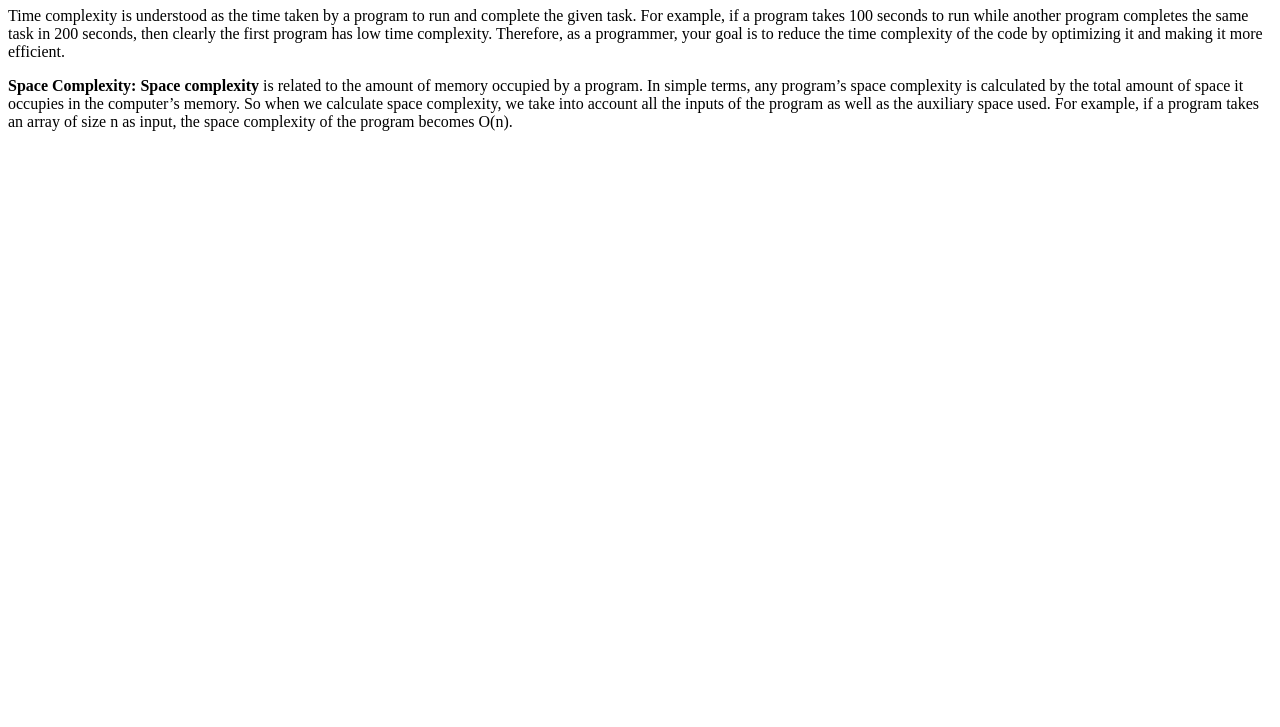
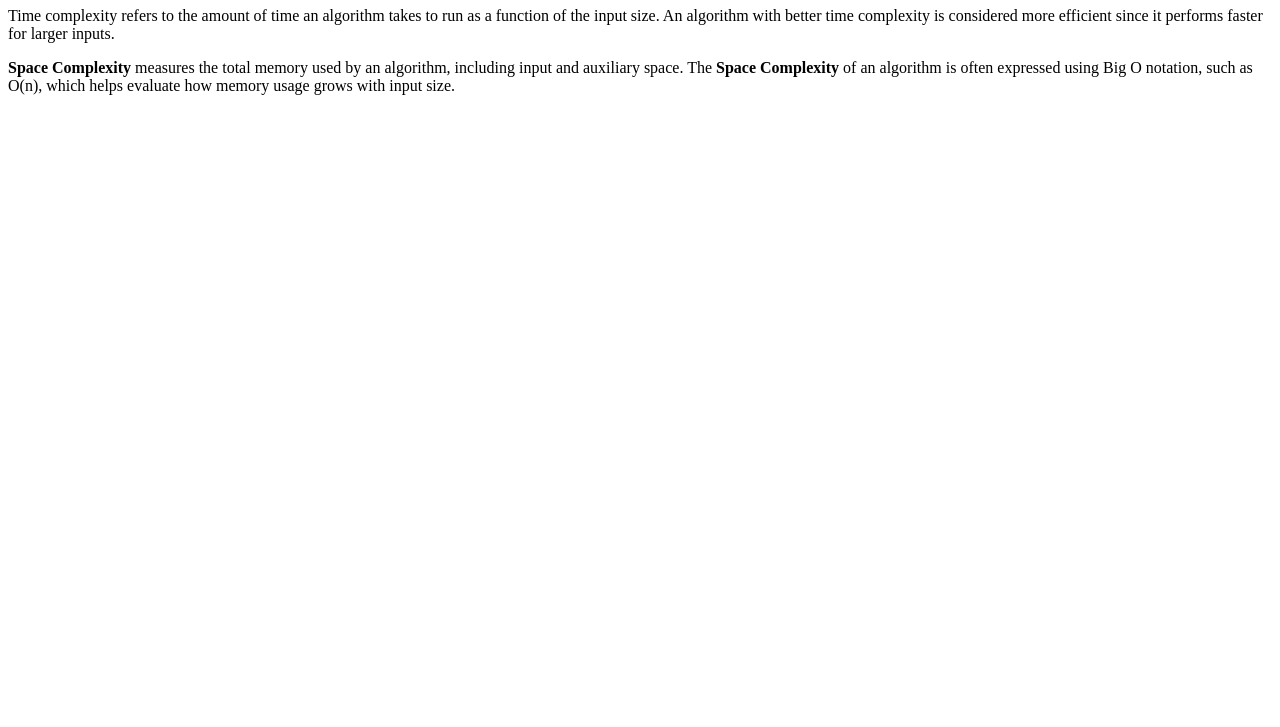
Before and after one commit to acciojob/time-and-space-complexity-mrunalbalbudhe020-web, a website: page main.html in a window 1280 px wide. Shown: the part 73-800 px from the top of the page. Drawn offline with Linux system fonts and the light colour scheme.

Commit message:
created a submission

```diff
--- a/main.html
+++ b/main.html
@@ -7,21 +7,18 @@
 </head>
 
 <body>
-	<!-- the entire body must be written by student -->
-
 	<h1>Understanding Time, Space, and Complexity</h1>
 
-	<p>Time complexity is understood as the time taken by a program to run and
-	complete the given task. For example, if a program takes 100 seconds to run while another program completes the
-	same task in 200 seconds, then clearly the first program has
-	low time complexity. Therefore, as a programmer, your goal is to reduce the time complexity of the code by optimizing it and making it more efficient.
-    </p>
+  <p>
+    Time complexity refers to the amount of time an algorithm takes to run as a function of the input size.
+    An algorithm with better time complexity is considered more efficient since it performs faster for larger inputs.
+  </p>
 
-	<p><b>Space Complexity:</b> <b>Space complexity</b> is related to the amount of memory occupied by a program. In simple terms, any program’s space complexity is calculated by the total amount
-		of space it occupies in the computer’s memory. So when we calculate space complexity, we take into account all the inputs of the program as well as the auxiliary space used. For example,
-		if a program takes an array of size n as input, the space complexity of the program becomes O(n).
-	</p>
-
+  <p>
+    <b>Space Complexity</b> measures the total memory used by an algorithm, including input and auxiliary space.
+    The <b>Space Complexity</b> of an algorithm is often expressed using Big O notation, such as O(n),
+    which helps evaluate how memory usage grows with input size.
+  </p>
 
     <script type="text/javascript" src="./script.js">
 </script>
```
